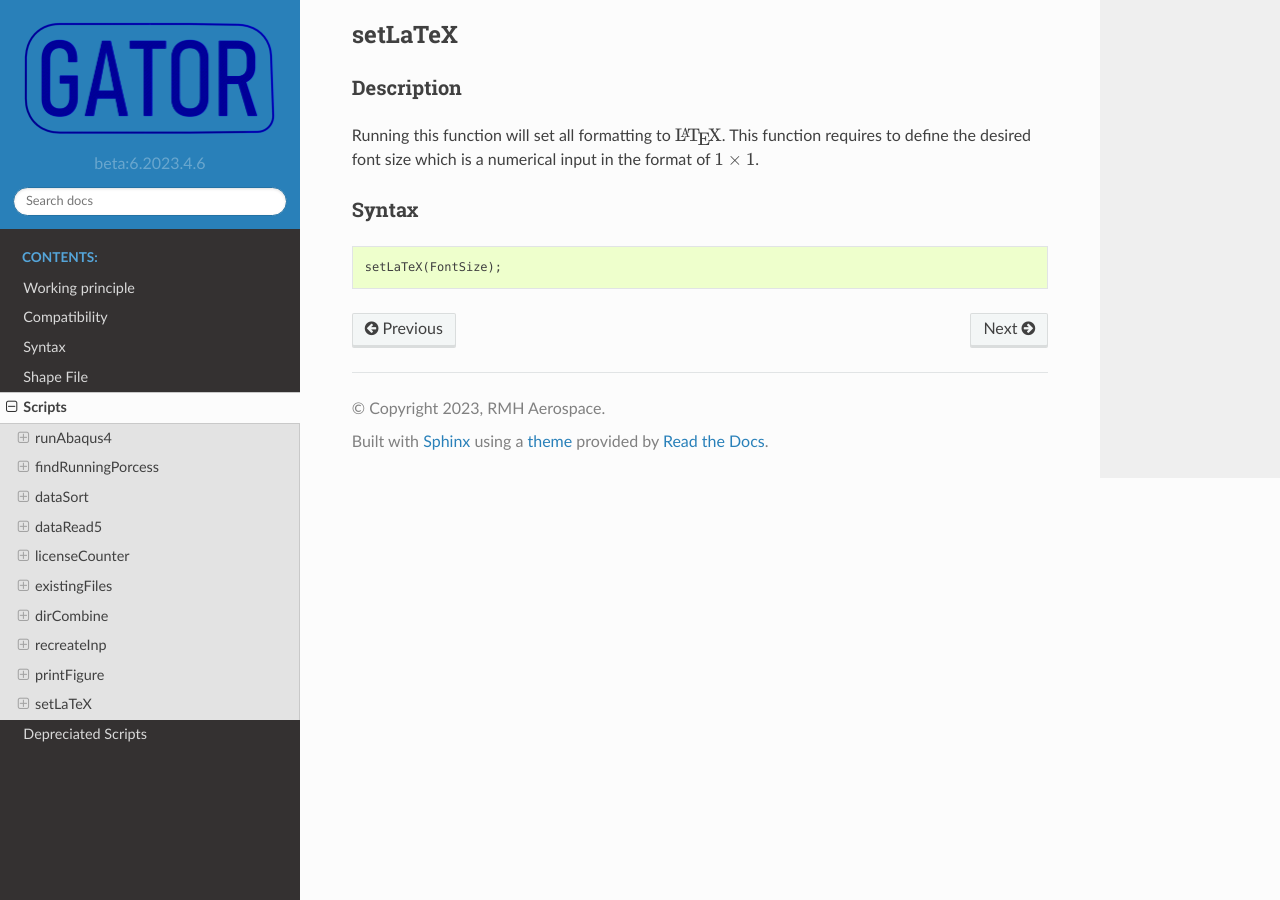
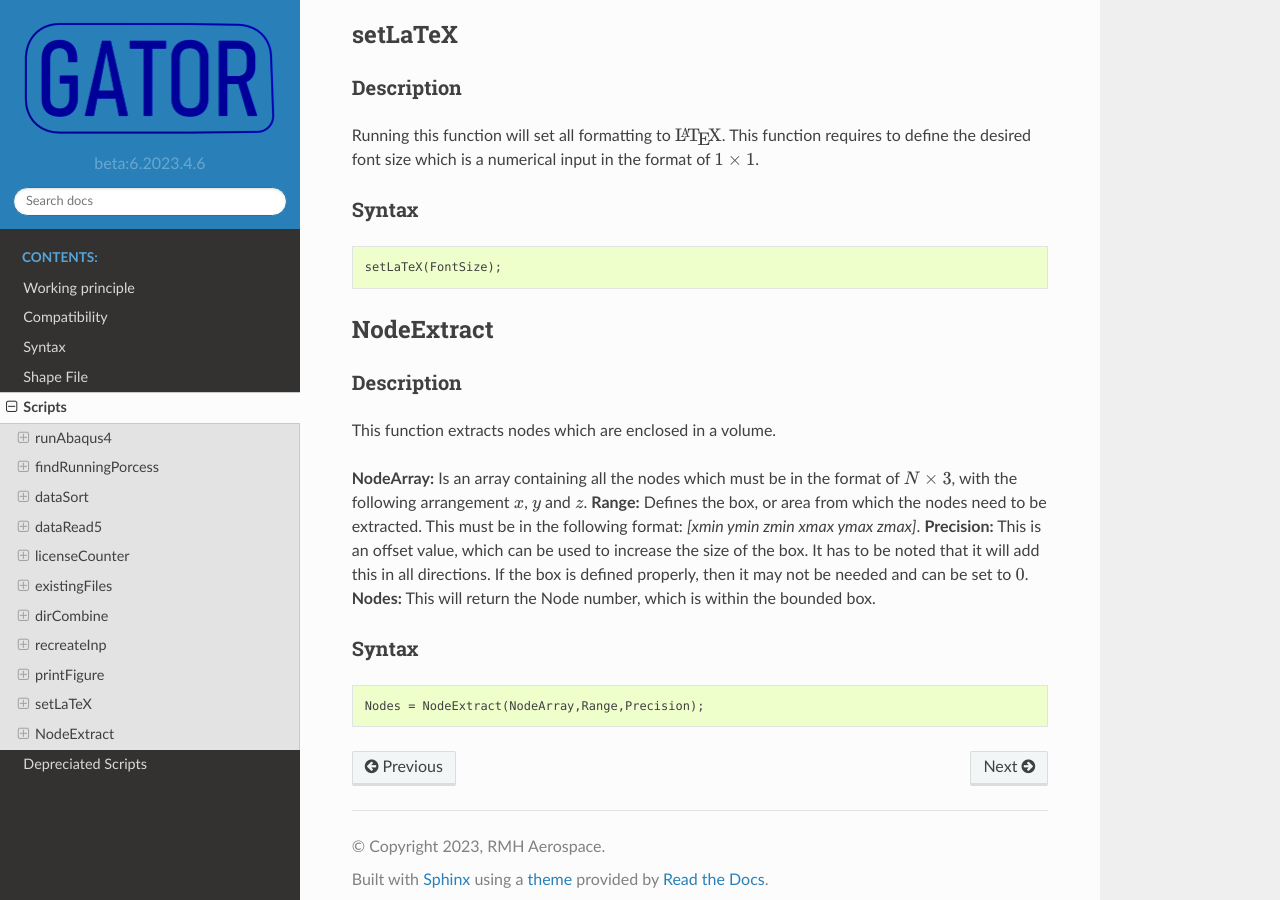
Before and after one commit to aq18507/GATORdocs, a Sphinx documentation site: the page built from doc/Scripts.rst, in a window 1280 px wide and 900 px high, scrolled down 5947 px. Built offline with Sphinx 7.4.7 and the Read the Docs theme 2.0.0, drawn with Linux system fonts in a browser that asks for light colours; pages that are not in the unit, such as notebooks, are missing from menus.

Commit message:
docs: update Scripts.rst

```diff
--- a/doc/Scripts.rst
+++ b/doc/Scripts.rst
@@ -244,3 +244,24 @@ Syntax
 .. code-block:: matlab
 
     setLaTeX(FontSize);
+
+
+NodeExtract
+-----------
+
+Description
++++++++++++
+
+This function extracts nodes which are enclosed in a volume.
+
+**NodeArray:** Is an array containing all the nodes which must be in the format of :math:`N \times 3`, with the following arrangement :math:`x`, :math:`y` and :math:`z`.
+**Range:** Defines the box, or area from which the nodes need to be extracted. This must be in the following format: *[xmin ymin zmin xmax ymax zmax]*.
+**Precision:** This is an offset value, which can be used to increase the size of the box. It has to be noted that it will add this in all directions. If the box is defined properly, then it may not be needed and can be set to :math:`0`.
+**Nodes:** This will return the Node number, which is within the bounded box.
+
+Syntax
+++++++
+
+.. code-block:: matlab
+
+    Nodes = NodeExtract(NodeArray,Range,Precision);
```
